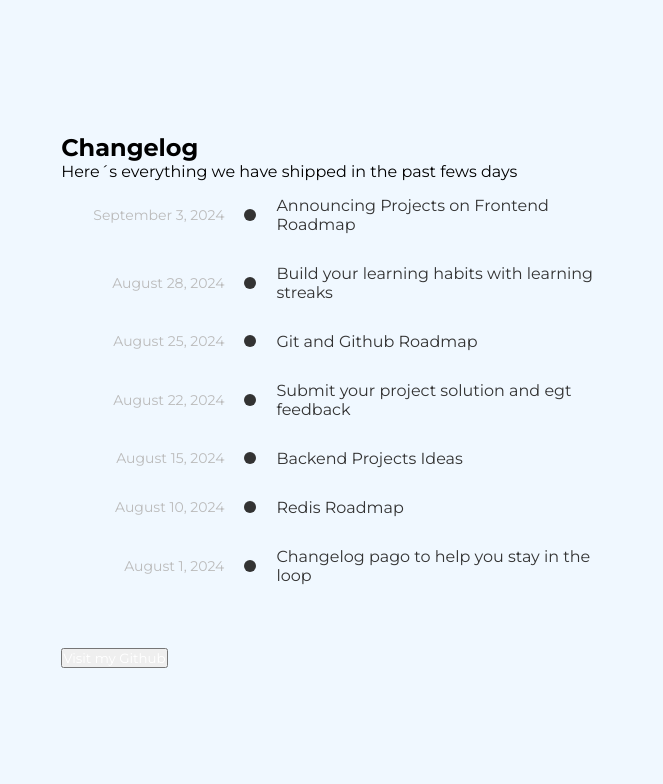
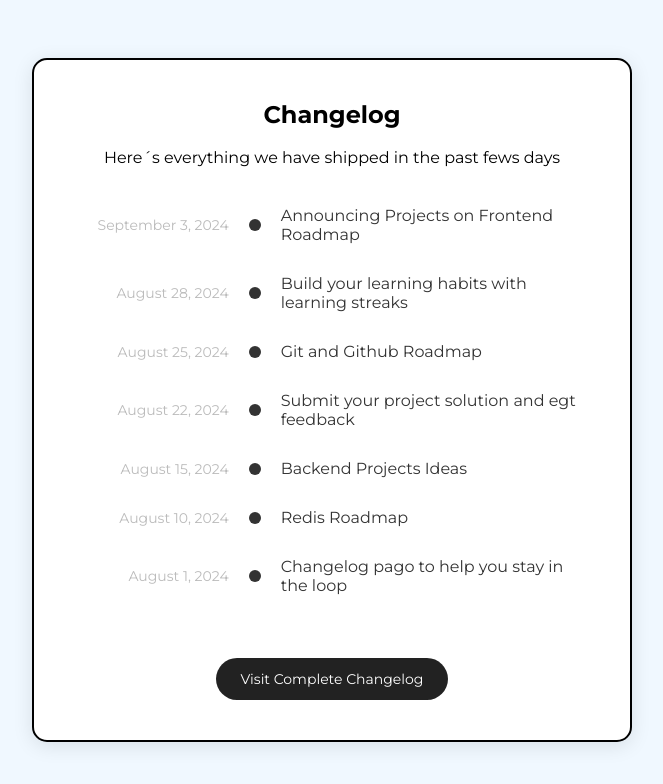
Before and after one commit to richiechz-dev/Changelog-Component, a plain HTML site: page index.html in a window 1280 px wide. Shown: the whole page, without its empty margins (308-971 px from the left). Drawn offline with Linux system fonts and the light colour scheme.

Commit message:
changelog complete whitout timeline

```diff
--- a/assets/style.css
+++ b/assets/style.css
@@ -24,6 +24,14 @@ a {
 }
 
 /* Changelog */
+
+.header-changelog {
+  margin-bottom: 1.5rem;
+}
+
+.header-changelog h1 {
+  margin-bottom: 1.2rem;
+}
 
 .changelog {
   background-color: #fff;
@@ -83,8 +91,8 @@ footer {
   color: white;
 }
 
-  .visit-button {
-    background-color: #333;
+.btn-visit {
+  background-color: #222222;
   padding: 12px 25px;
   font-size: 14px;
   border-radius: 30px;
@@ -92,6 +100,6 @@ footer {
   cursor: pointer;
 }
 
-  .visit-button:hover {
+.btn-visit:hover {
   background-color: #555;
 }
--- a/index.html
+++ b/index.html
@@ -14,8 +14,8 @@
   </head>
   <body>
     <main>
-      <section class="Changelog">
-        <header>
+      <section class="changelog">
+        <header class="header-changelog">
           <h1>Changelog</h1>
           <p>Here´s everything we have shipped in the past fews days</p>
         </header>
@@ -66,12 +66,12 @@
         </section>
 
         <footer>
-          <button type="button" class="visit roadmap">
+          <button type="button" class="btn-visit">
             <a
               href="https://github.com/richiechz-dev"
               target="_blank"
               rel="noopener noreferrer"
-              >Visit my Github</a
+              >Visit Complete Changelog</a
             >
           </button>
         </footer>
```
Lines whose indentation alone changed are shown as unchanged.
